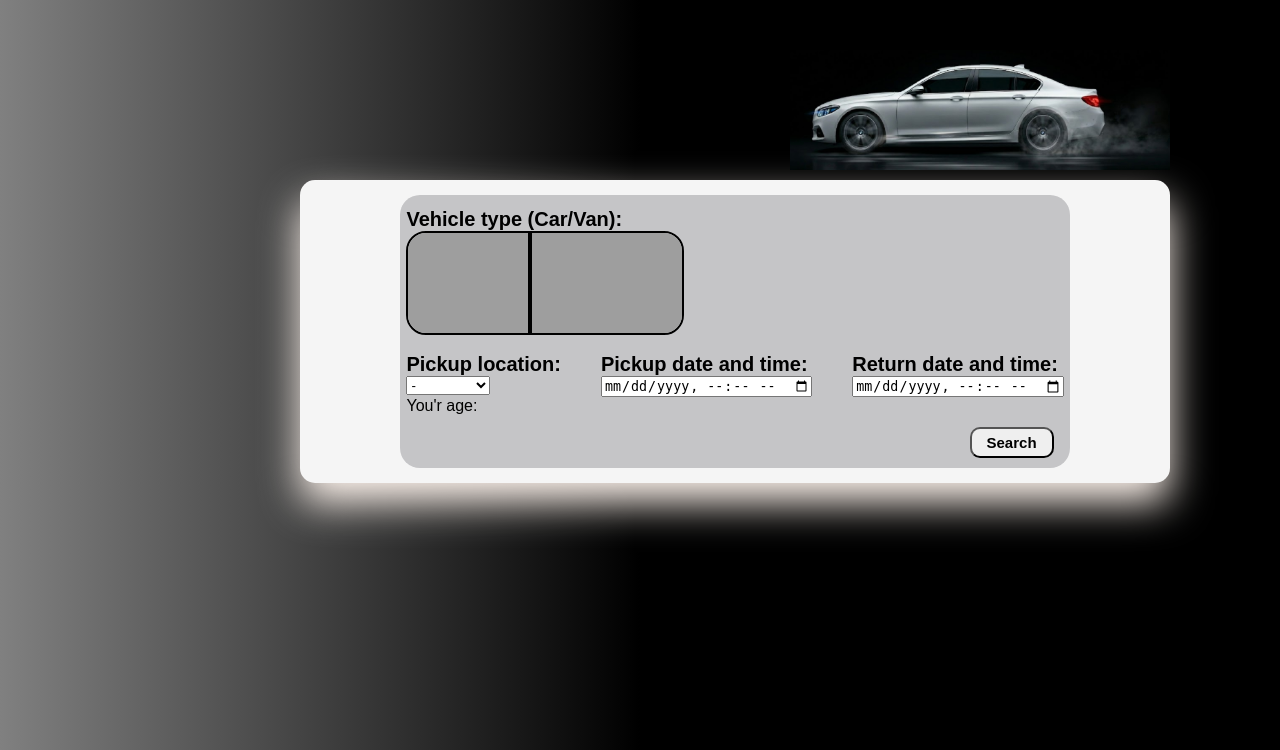
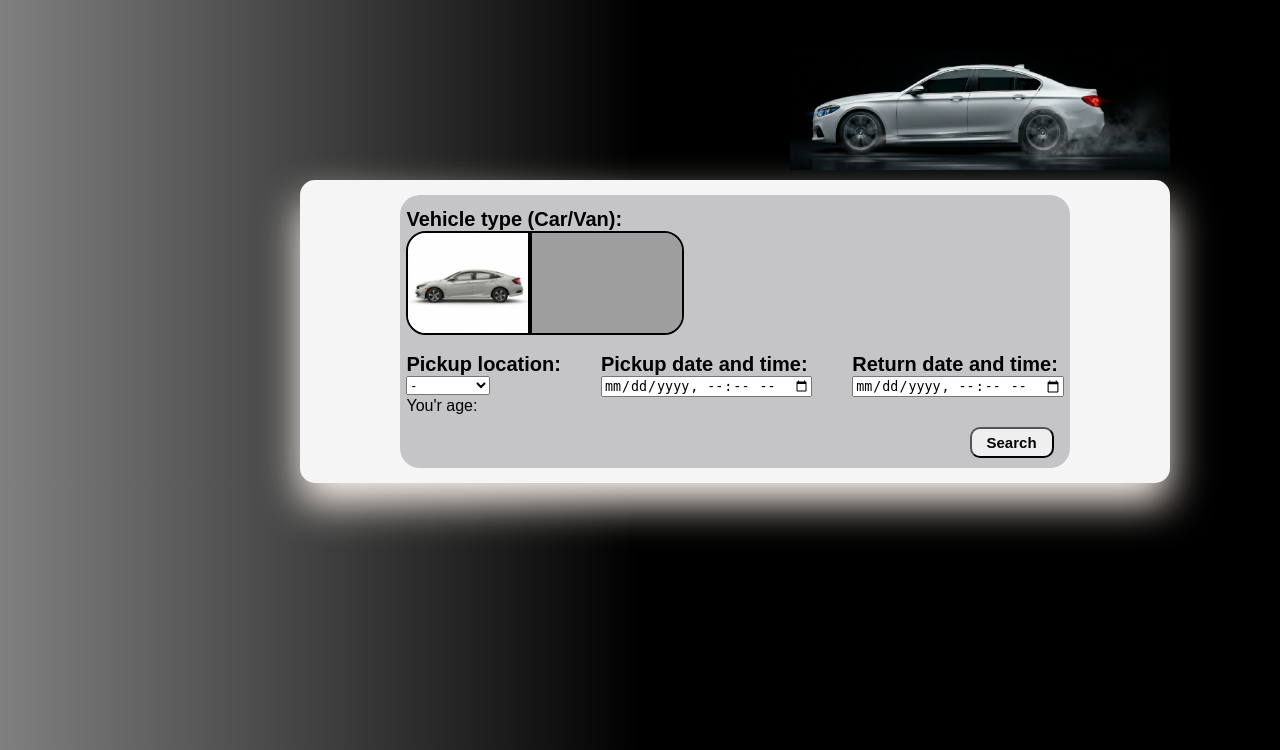
Before and after one commit to fadibasila31-prog/Car-Vista, a PHP site: page /HomePage.php in a window 1280 px wide. Shown: the part 50-800 px from the top of the page. Run offline with PHP 8.4, Linux system fonts and the light colour scheme; data comes from the database, SQL or seed files in the repository; grey boxes are pictures that could not be loaded.

Commit message:
fix image

```diff
--- a/HomePage.php
+++ b/HomePage.php
@@ -160,7 +160,7 @@
                     <div class="Css3">
                         <label>
                             <input type="radio" name="Type" value="Car">
-                            <img src="Pictures/Car.webp" class="Car">
+                            <img src="Pictures/Car.png" class="Car">
                         </label>
                         <label>
                             <input type="radio" name="Type" value="Van" >
```
Also changed, not shown: Pictures/Car.png (added).
